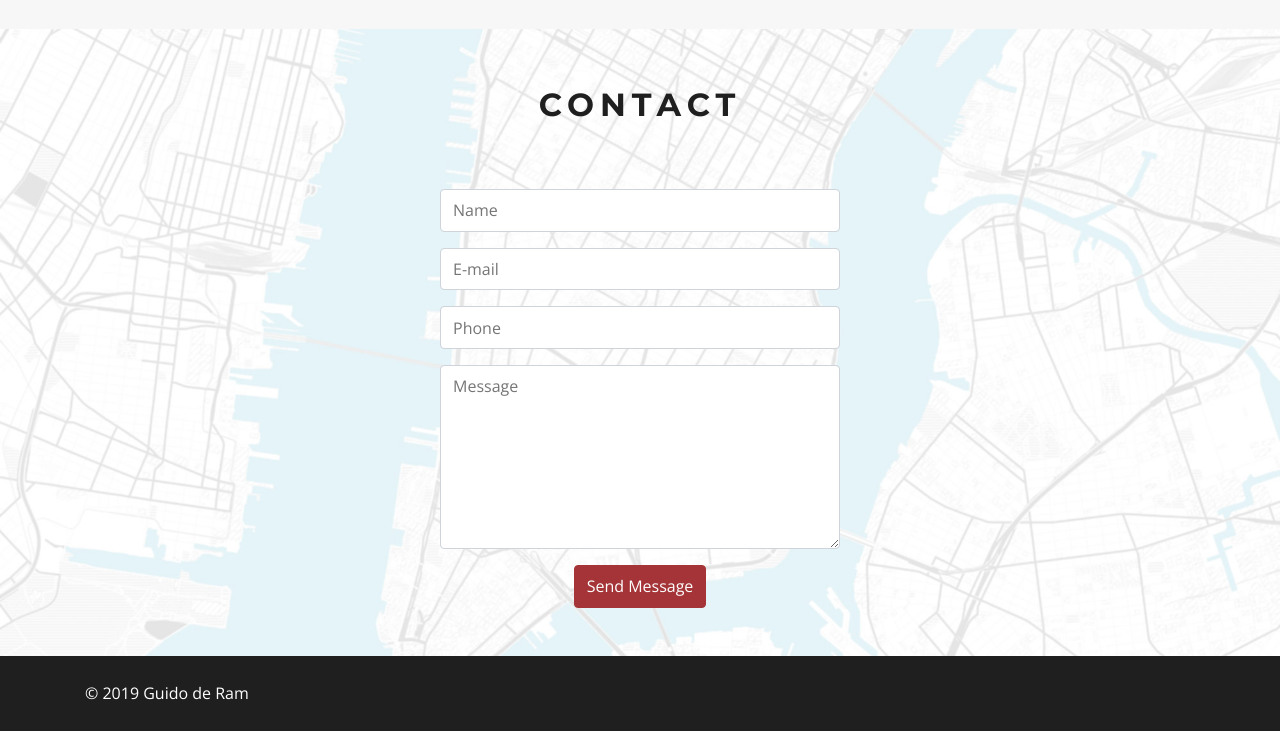
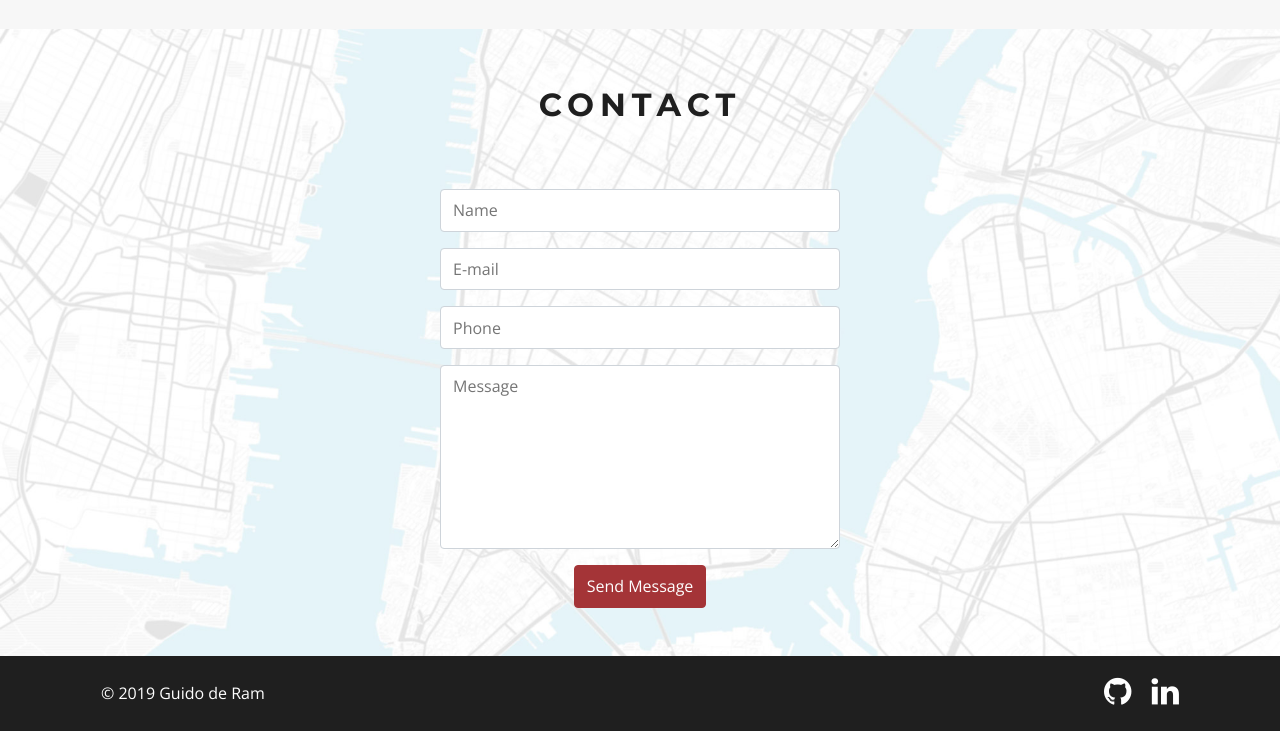
Before and after one commit to guidoderam/guidoderam.com-html, a website built with webpack: page index.html in a window 1280 px wide. Shown: the part 2419-3150 px from the top of the page. Built offline with nearby package versions, Linux system fonts and the light colour scheme.

Commit message:
Added social icons

```diff
--- a/index.html
+++ b/index.html
@@ -6,7 +6,7 @@
     <title>guidoderam.com</title>
     <meta name="theme-color" content="#060F13">
     <meta name="apple-mobile-web-app-status-bar-style" content="black">
-    <link href="https://fonts.googleapis.com/css?family=Lora|Montserrat:400,500,600,700|Open+Sans:400,400i,700" rel="stylesheet">
+    <link rel="stylesheet" href="https://fonts.googleapis.com/css?family=Lora|Montserrat:400,500,600,700|Open+Sans:400,400i,700">
     <link rel="stylesheet" href="https://cdnjs.cloudflare.com/ajax/libs/font-awesome/4.7.0/css/font-awesome.min.css">
 </head>
 <body>
@@ -61,6 +61,10 @@
                         <h5>About</h5>
                         <p>I'm a web developer from Amsterdam living in NYC. My current focus areas are CSS, Javascript, React and .NET.<br/>
                             I am passionate about writing clean code and improving my skills as a developer.
+                        </p>
+                        <p class="icons">
+                            <a href="https://github.com/guidoderam/" target="_blank"><i class="fa fa-github"></i></a>
+                            <a href="https://www.linkedin.com/in/guidoderam/" target="_blank"><i class="fa fa-linkedin"></i></a>
                         </p>
                     </div>
                     <div class="column">
@@ -170,6 +174,10 @@
     <footer class="footer">
         <div class="container">
             <span class="footer__copyright">© 2019 Guido de Ram</span>
+            <div class="footer__icons">
+                <a href="https://github.com/guidoderam/" target="_blank"><i class="fa fa-github"></i></a>
+                <a href="https://www.linkedin.com/in/guidoderam/" target="_blank"><i class="fa fa-linkedin"></i></a>
+            </div>
         </div>
     </footer>
 </body>
--- a/src/styles/base/_typography.scss
+++ b/src/styles/base/_typography.scss
@@ -65,3 +65,15 @@ p {
 .heading h1 + h2 {
     margin-top: -1rem;
 }
+
+.icons {
+    @media (min-width: $breakpoint-md) {
+        padding-top: 1rem;
+    }
+}
+
+i.fa {
+    font-size: 2rem;
+    color: $dark;
+    margin-right: 1rem;
+}
--- a/src/styles/layout/_footer.scss
+++ b/src/styles/layout/_footer.scss
@@ -10,8 +10,15 @@
     }
 
     &__copyright {
+        padding-left: 1rem;
         color: $white;
         flex: 1;
+    }
+
+    &__icons {
+        i.fa {
+            color: $white;
+        }
     }
 
     &__logos {
```
